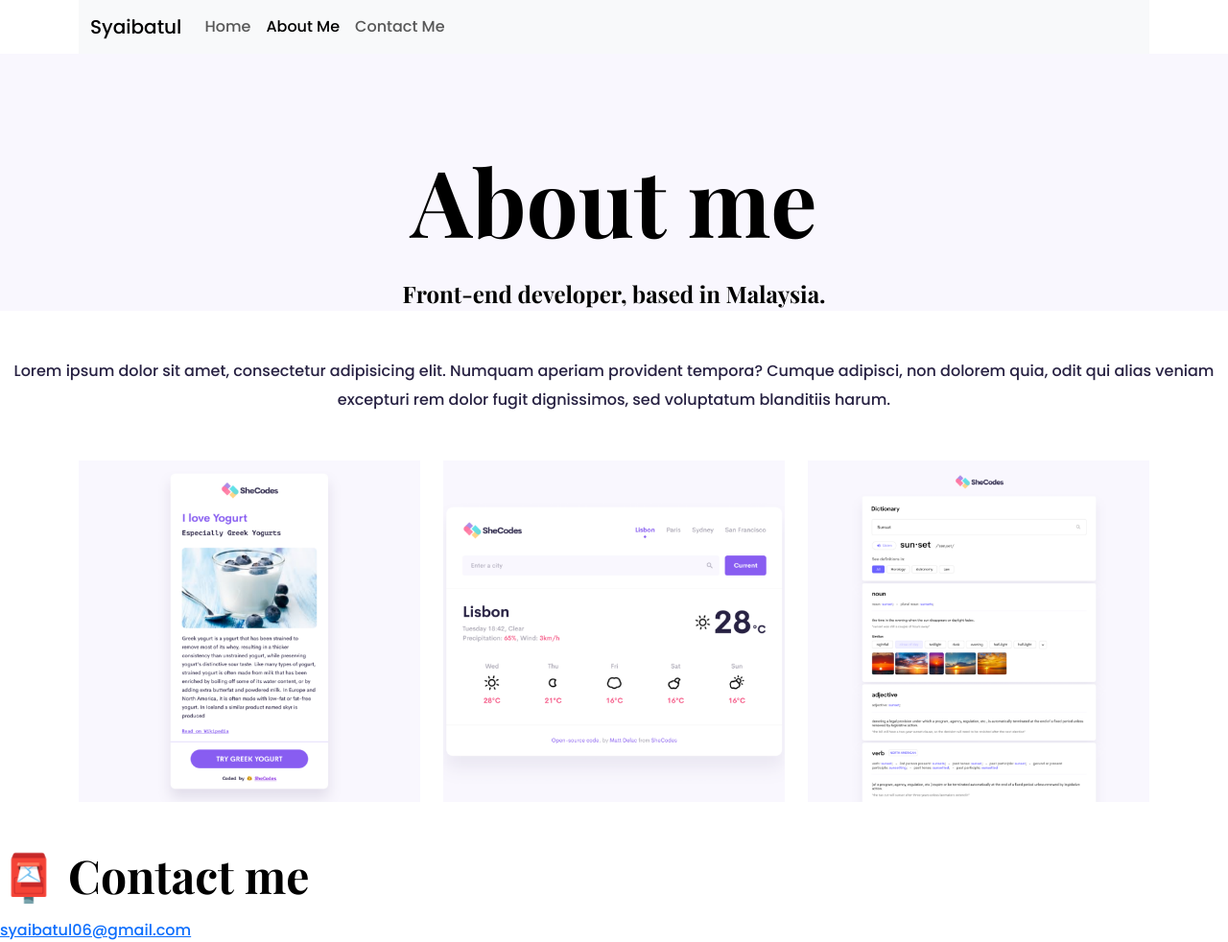
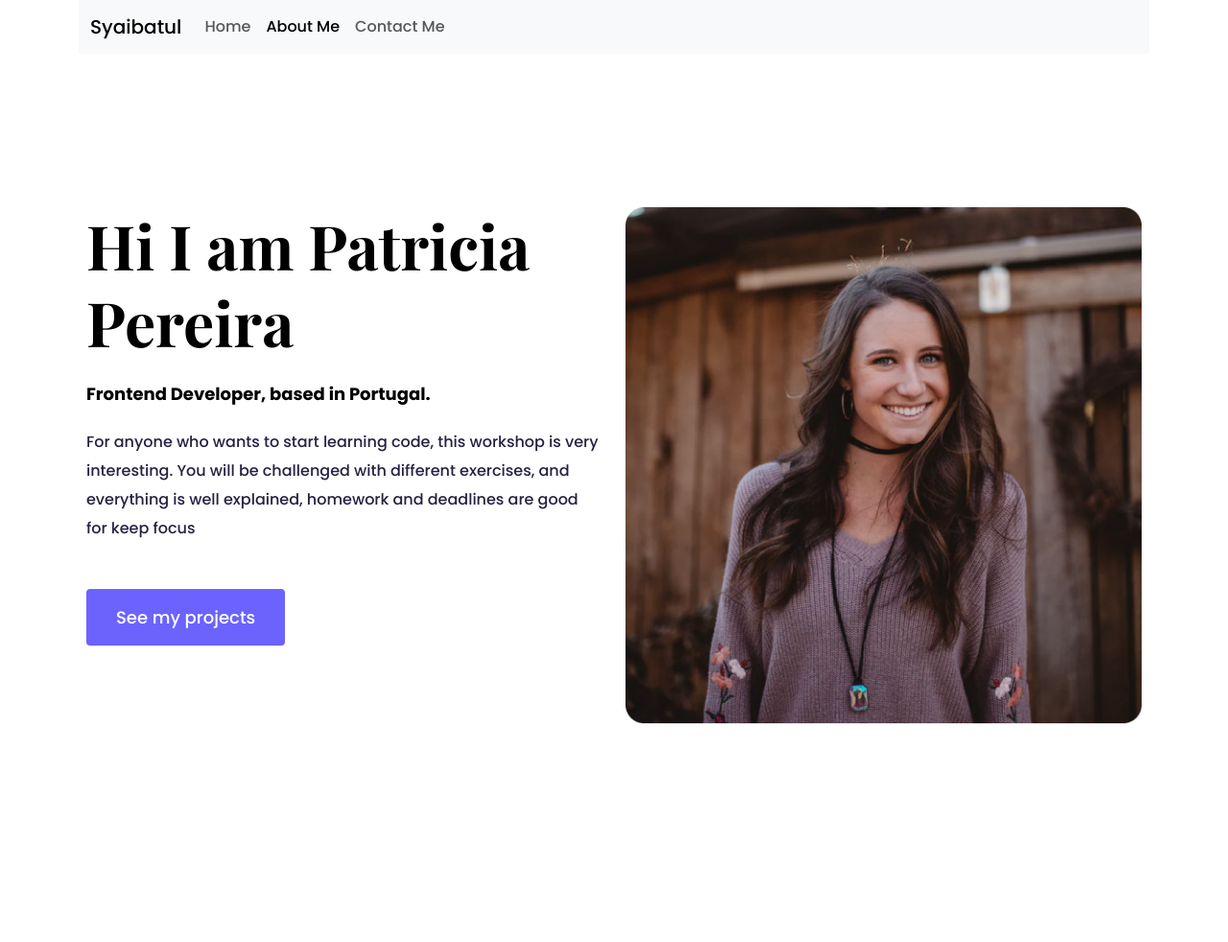
Before and after one commit to shizop/portfolio-project, a plain HTML site: page about.html in a window 1280 px wide. Shown: the whole page at 96% size. After the commit the page ends 914 px from the top, so only its background shows below. Drawn offline with nearby package versions, Linux system fonts and the light colour scheme.

Commit message:
Edit about page

```diff
--- a/about.html
+++ b/about.html
@@ -61,34 +61,23 @@
         </div>
       </nav>
     </div>
-    <div class="hero-about">
-      <h1>About me</h1>
-      <h2 class="mb-5">Front-end developer, based in Malaysia.</h2>
-    </div>
-    <p class="text-center mb-5">
-      Lorem ipsum dolor sit amet, consectetur adipisicing elit. Numquam aperiam
-      provident tempora? Cumque adipisci, non dolorem quia, odit qui alias
-      veniam excepturi rem dolor fugit dignissimos, sed voluptatum blanditiis
-      harum.
-    </p>
-    <div class="image-about">
-      <div class="container mb-5">
-        <div class="row">
-          <div class="col-sm-4">
-            <img src="/images/yogurt.png" class="img-fluid" alt="yogurt" />
-          </div>
-          <div class="col-sm-4">
-            <img src="/images/weather.png" class="img-fluid" alt="yogurt" />
-          </div>
-          <div class="col-sm-4">
-            <img src="/images/dictionary.png" class="img-fluid" alt="yogurt" />
-          </div>
+    <div class="about-section container">
+      <div class="row">
+        <div class="col-6">
+          <h1 class="mb-4">Hi I am Patricia Pereira</h1>
+          <h2 class="mb-4">Frontend Developer, based in Portugal.</h2>
+          <p class="mb-5">
+            For anyone who wants to start learning code, this workshop is very
+            interesting. You will be challenged with different exercises, and
+            everything is well explained, homework and deadlines are good for
+            keep focus
+          </p>
+          <a href="" class="btn btn-branding">See my projects</a>
+        </div>
+        <div class="col-6">
+          <img src="/images/patricia.png" alt="patricia" class="img-fluid" />
         </div>
       </div>
     </div>
-    <div id="contact">
-      <h2 class="mb-3">📮 Contact me</h2>
-      <a href="mailto:syaibatul06@gmail.com">syaibatul06@gmail.com</a>
-    </div>
   </body>
 </html>
--- a/src/styles.css
+++ b/src/styles.css
@@ -103,10 +103,17 @@ p {
   padding: 30px;
 }
 
-.hero-about {
-  text-align: center;
-  padding: 80px 20px 0;
-  background-color: var(--secondary-color);
+.about-section{
+  padding: 160px 20px;
+}
+.about-section h1{
+  font-size: 64px;
+  line-height: 80px;
+}
+
+.about-section h2{
+  font-size: 18px;
+  font-family: var(--default-font-family);
 }
 
 .contact-me {
```
Also changed, not shown: images/patricia.png (added).
